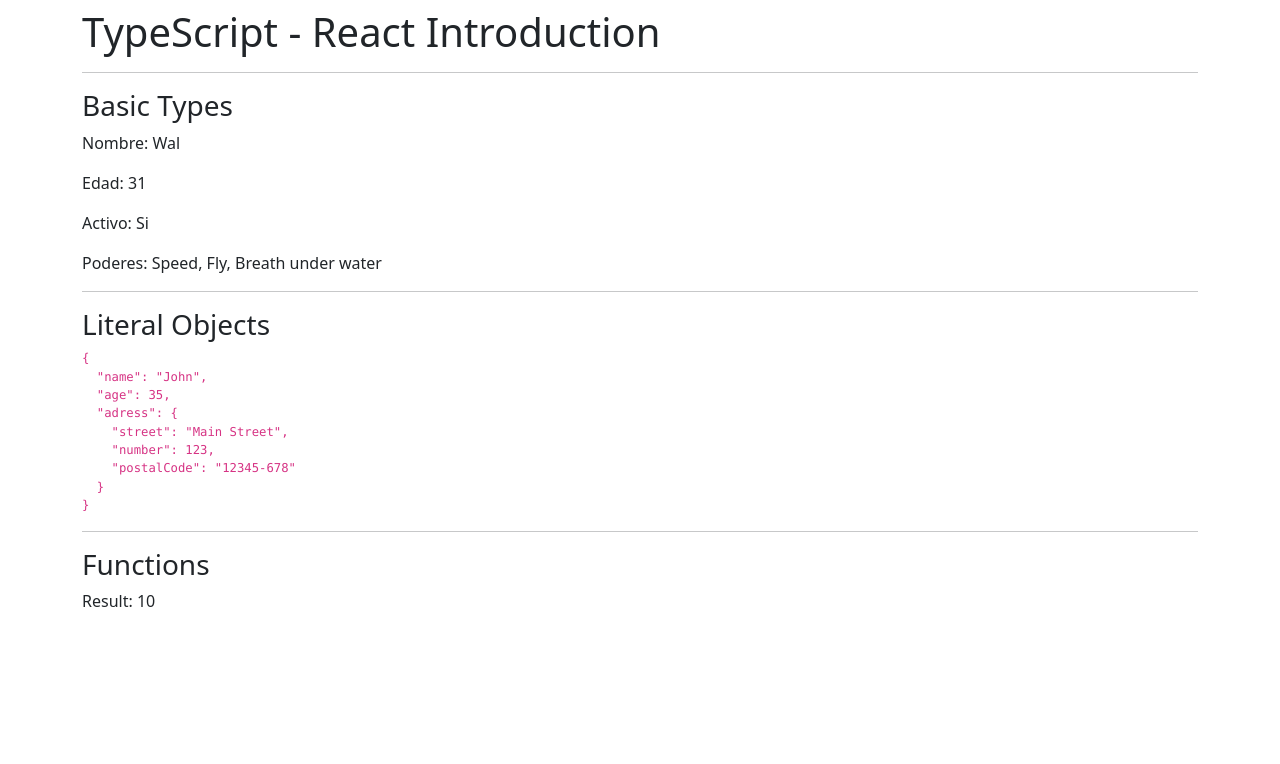
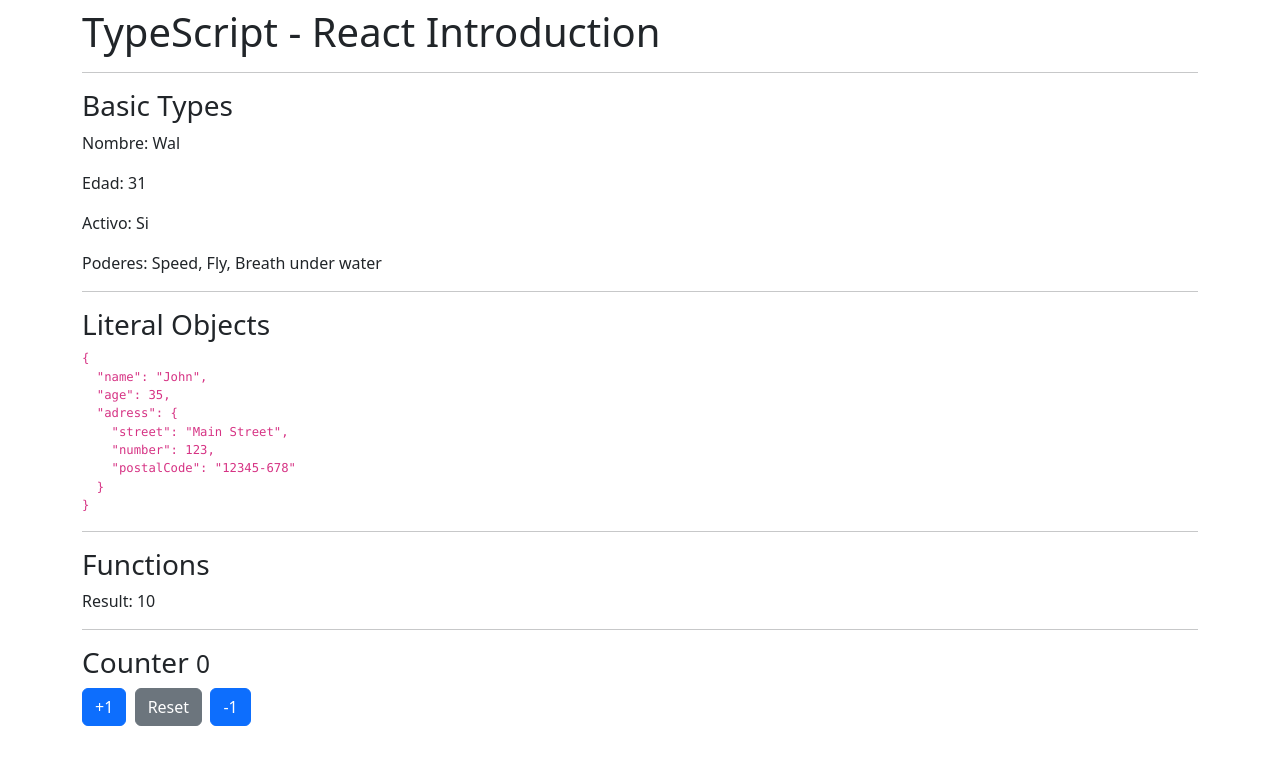
Before and after one commit to WallMonfortt/01-reinforcement, a React (Vite) app: page / in a window 1280 px wide. Shown: the top 764 px of the page. Built offline with nearby package versions, Linux system fonts and the light colour scheme.

Commit message:
useState

```diff
--- a/src/App.tsx
+++ b/src/App.tsx
@@ -1,3 +1,4 @@
+import Counter from "./components/Counter";
 import { BasicTypes } from "./typescrpt/BasicTypes";
 import Functions from "./typescrpt/Functions";
 import LiteralObjects from "./typescrpt/LiteralObjects";
@@ -12,6 +13,8 @@
       <LiteralObjects/>
       <hr/>
       <Functions />
+      <hr/>
+      <Counter />
     </div>
   )
 }
--- /dev/null
+++ b/src/components/Counter.tsx
@@ -0,0 +1,29 @@
+import { useState } from 'react'
+
+const Counter = () => {
+
+    const [value, setValue] = useState(0);
+
+    const handleAdd = (num:number) => {
+        setValue(value + num);
+    }
+  return (
+    <>
+      <h3>Counter <small>{value}</small></h3>
+      <button
+        className='btn btn-primary'
+        onClick={ () => handleAdd(1)}
+      >+1</button> &nbsp;
+      <button
+        className='btn btn-secondary'
+        onClick={ () => setValue(0)}
+        >Reset</button> &nbsp;
+      <button
+        className='btn btn-primary'
+        onClick={ () => handleAdd(-1)}
+      >-1</button>
+    </>
+  )
+}
+
+export default Counter
```
